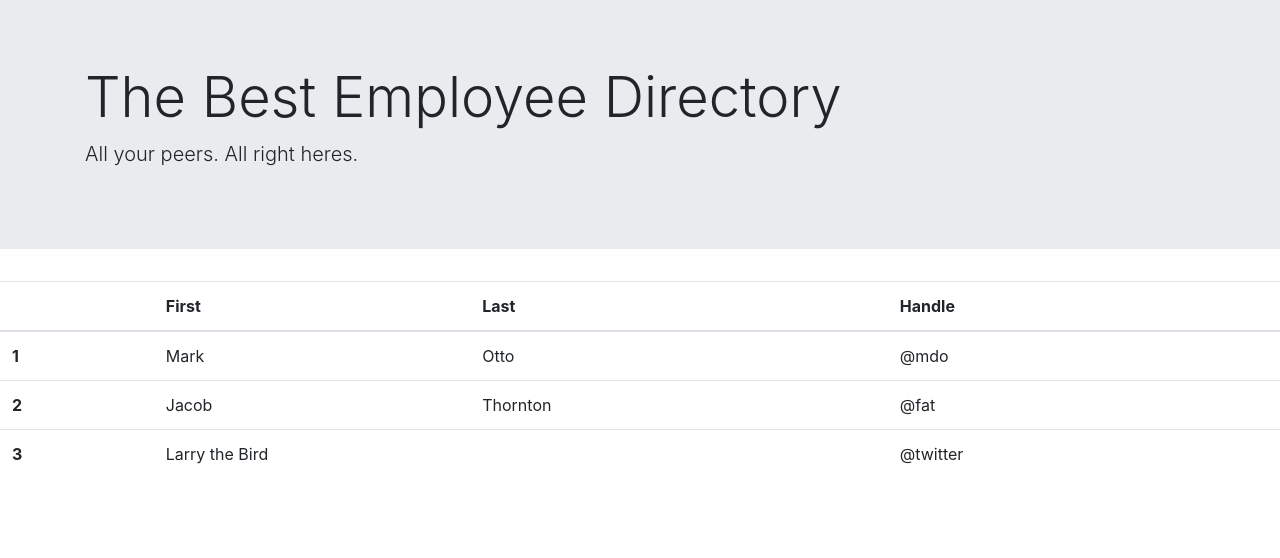
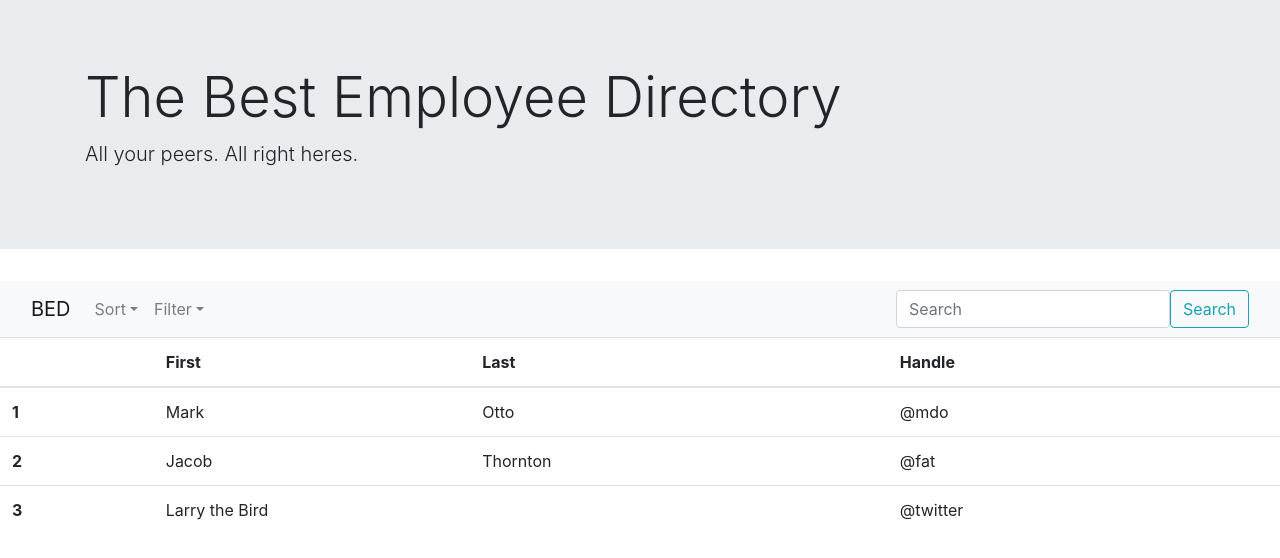
Before and after one commit to danielrezz/employee_directory, a React (Create React App) app in the folder employee_directory/: page / in a window 1280 px wide. Shown: the top 558 px of the page. Built offline with nearby package versions, Linux system fonts and the light colour scheme.

Commit message:
adding navbar component

```diff
--- a/employee_directory/src/App.js
+++ b/employee_directory/src/App.js
@@ -1,11 +1,13 @@
 import Header from "./components/Header";
-import Table from "./components/Table"
+import Navbar from "./components/Navbar";
+import Table from "./components/Table";
 import './App.css';
 
 function App() {
   return (
     <>
       <Header />
+      <Navbar />
       <Table />
     </>
   );
--- /dev/null
+++ b/employee_directory/src/components/Navbar.js
@@ -0,0 +1,50 @@
+import React from "react";
+
+function Navbar() {
+    return (
+        <>
+            <nav class="navbar navbar-expand-lg navbar-light bg-light">
+                <div class="container-fluid">
+                    <a class="navbar-brand" href="/">BED</a>
+                    <button class="navbar-toggler" type="button" data-bs-toggle="collapse" data-bs-target="#navbarSupportedContent" aria-controls="navbarSupportedContent" aria-expanded="false" aria-label="Toggle navigation">
+                        <span class="navbar-toggler-icon"></span>
+                    </button>
+                    <div class="collapse navbar-collapse d-flex justify-content-between" id="navbarSupportedContent">
+                        <ul class="navbar-nav me-auto mb-2 mb-lg-0">
+
+
+                            <li class="nav-item dropdown">
+                                <a class="nav-link dropdown-toggle" href="#" id="navbarDropdown" role="button" data-bs-toggle="dropdown" aria-expanded="false">
+                                    Sort
+                                </a>
+                                <ul class="dropdown-menu" aria-labelledby="navbarDropdown">
+                                    <li><a class="dropdown-item" href="#">A-Z</a></li>
+                                    <li><a class="dropdown-item" href="#">Z-A</a></li>
+                                    <li><hr class="dropdown-divider" /></li>
+                                    <li><a class="dropdown-item" href="#">Something else here</a></li>
+                                </ul>
+                            </li>
+                            <li class="nav-item dropdown">
+                                <a class="nav-link dropdown-toggle" href="https://www.youtube.com" id="navbarDropdown" role="button" data-bs-toggle="dropdown" aria-expanded="false">
+                                    Filter
+                                </a>
+                                <ul class="dropdown-menu" aria-labelledby="navbarDropdown">
+                                    <li><a class="dropdown-item" href="https://www.youtube.com">Action</a></li>
+                                    <li><a class="dropdown-item" href="https://www.youtube.com">Another action</a></li>
+                                    <li><hr class="dropdown-divider" /></li>
+                                    <li><a class="dropdown-item" href="https://www.youtube.com">Something else here</a></li>
+                                </ul>
+                            </li>
+                        </ul>
+                        <form class="d-flex">
+                            <input class="form-control me-2" type="search" placeholder="Search" aria-label="Search" />
+                            <button class="btn btn-outline-info" type="submit">Search</button>
+                        </form>
+                    </div>
+                </div>
+            </nav>
+        </>
+    );
+};
+
+export default Navbar;
```
